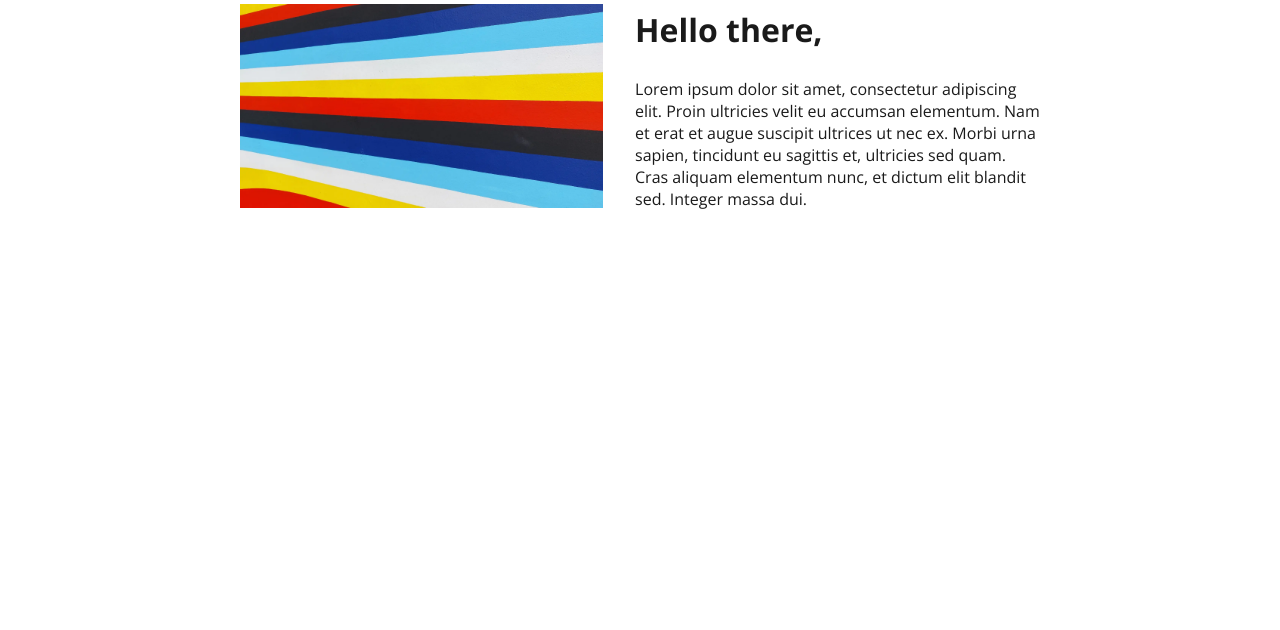
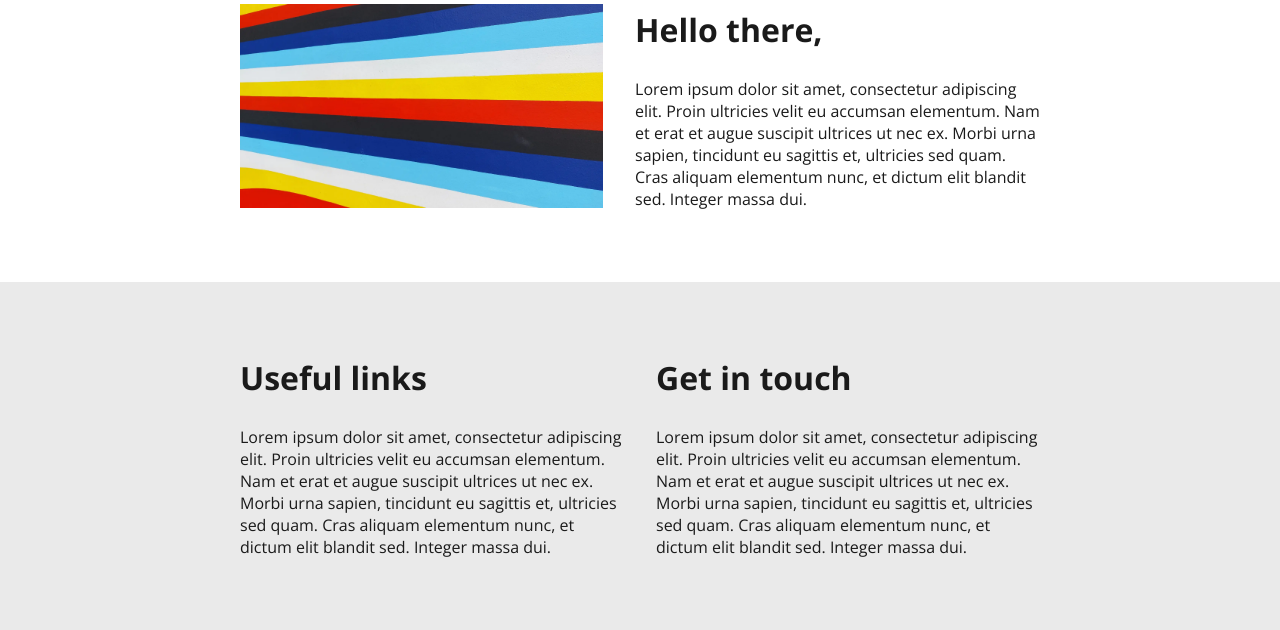
Before and after one commit to ajstrongdev/cantor-college, a PHP site: page / in a window 1280 px wide. Shown: the part 1356-1986 px from the top of the page. Before the commit the page ends 1565 px from the top, so only its background shows below. Run offline with PHP 8.4, Linux system fonts and the light colour scheme.

Commit message:
add: footer

```diff
--- a/assets/css/style.css
+++ b/assets/css/style.css
@@ -198,6 +198,17 @@ Ref: https://codedamn.com/news/frontend/how-to-put-image-and-text-side-by-side-i
     margin-bottom: 1.5em;
 }
 
+footer {
+    background-color: #eaeaea;
+    width: 100%;
+    height: auto;
+    margin-top: 2em;
+    padding-bottom: 2em;
+}
+
+footer .sbs-container h1 {
+    padding-top: 1em;
+}
 
 /* Media queries for desktop */
 @media screen and (min-width: 720px) {
@@ -271,6 +282,9 @@ Ref: https://codedamn.com/news/frontend/how-to-put-image-and-text-side-by-side-i
   .sbs-container img {
     width: 100%;
   }
+  footer {
+    margin-bottom: 0;
+  }
 }
 
 /* */
--- a/index.html
+++ b/index.html
@@ -103,6 +103,20 @@
                 </div>
             </div>
         </div>
+        <footer>
+            <div class="sbs-holder">
+                <div class="sbs-container">
+                    <div>
+                        <h1>Useful links</h1>
+                        <p>Lorem ipsum dolor sit amet, consectetur adipiscing elit. Proin ultricies velit eu accumsan elementum. Nam et erat et augue suscipit ultrices ut nec ex. Morbi urna sapien, tincidunt eu sagittis et, ultricies sed quam. Cras aliquam elementum nunc, et dictum elit blandit sed. Integer massa dui.</p>
+                    </div>
+                    <div>
+                        <h1>Get in touch</h1>
+                        <p>Lorem ipsum dolor sit amet, consectetur adipiscing elit. Proin ultricies velit eu accumsan elementum. Nam et erat et augue suscipit ultrices ut nec ex. Morbi urna sapien, tincidunt eu sagittis et, ultricies sed quam. Cras aliquam elementum nunc, et dictum elit blandit sed. Integer massa dui.</p>
+                    </div>
+                </div>
+            </div>
+        </footer>
 
 </body>
 </html>
```
